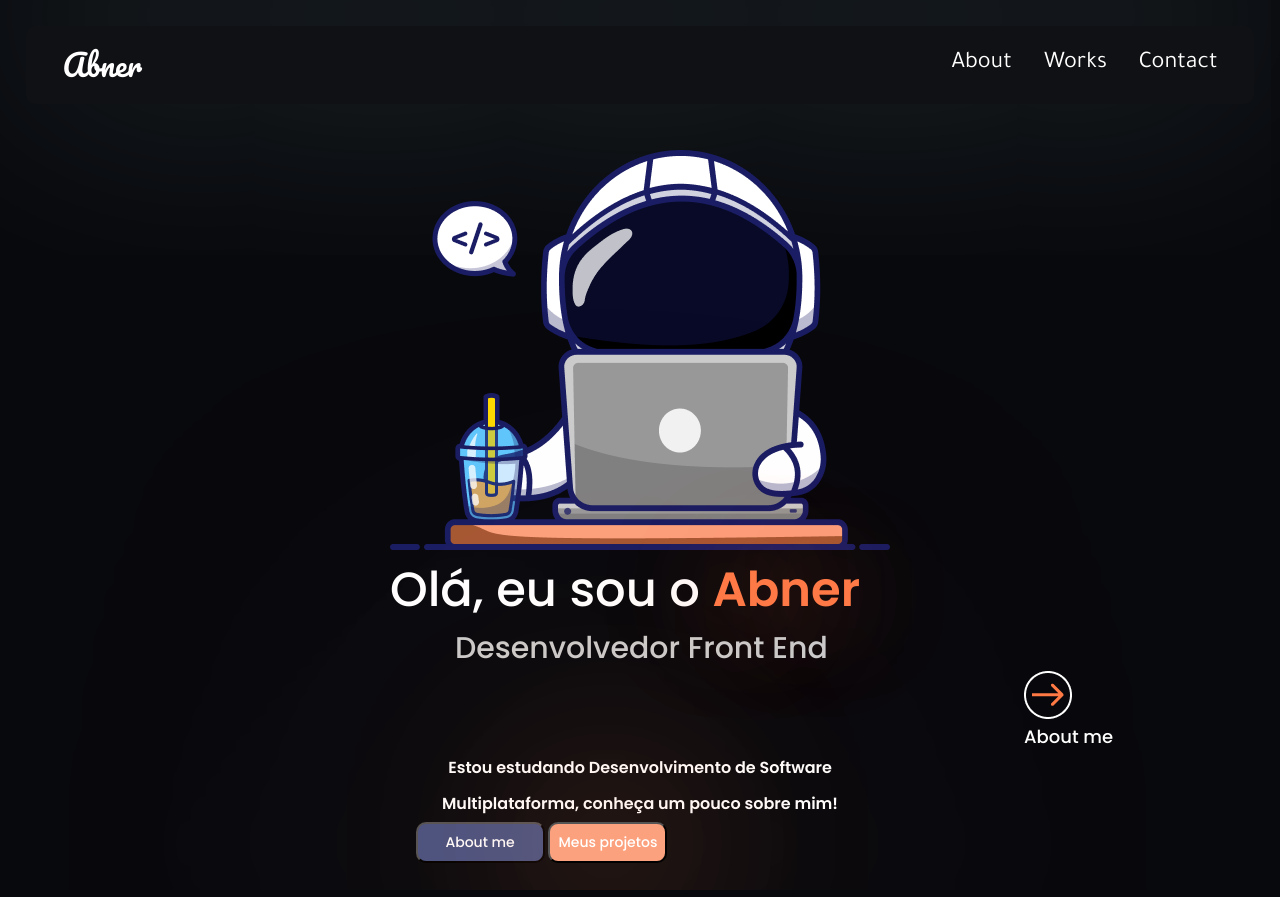
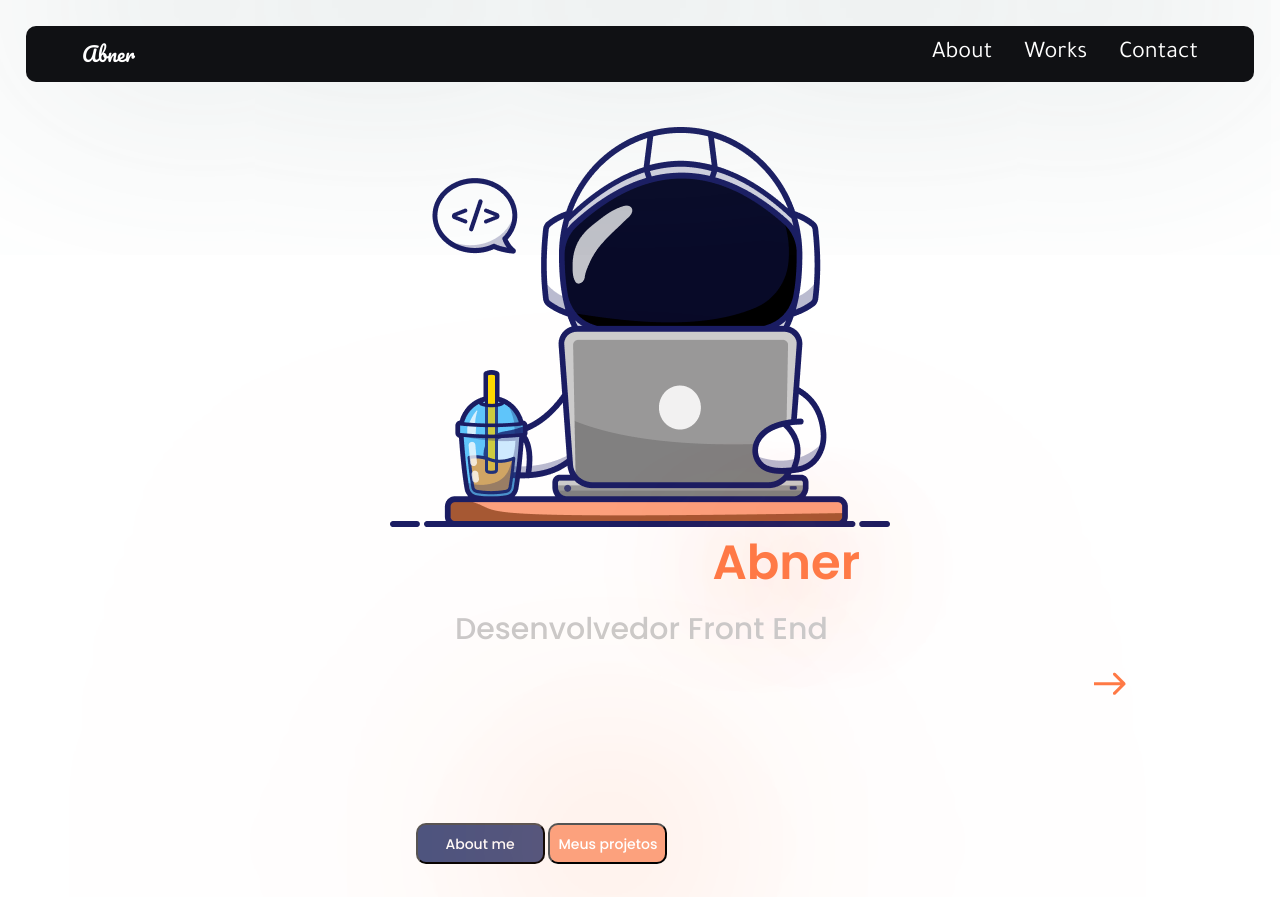
Before and after one commit to abnercosta97/landingpage, a plain HTML site: page index.html in a window 1280 px wide. Drawn offline with nearby package versions, Linux system fonts and the light colour scheme.

Commit message:
bootstrap
inicio de bootstrap

```diff
--- a/index.html
+++ b/index.html
@@ -7,19 +7,21 @@
     <meta name="description" content="Portifólio e informações">
     <link rel="stylesheet" href="style.css">
     <title>Abner Costa</title>
+    <link href="https://cdn.jsdelivr.net/npm/bootstrap@5.3.0-alpha3/dist/css/bootstrap.min.css" rel="stylesheet" integrity="sha384-KK94CHFLLe+nY2dmCWGMq91rCGa5gtU4mk92HdvYe+M/SXH301p5ILy+dN9+nJOZ" crossorigin="anonymous">
+    <script src="https://cdn.jsdelivr.net/npm/bootstrap@5.3.0-alpha3/dist/js/bootstrap.bundle.min.js" integrity="sha384-ENjdO4Dr2bkBIFxQpeoTz1HIcje39Wm4jDKdf19U8gI4ddQ3GYNS7NTKfAdVQSZe" crossorigin="anonymous"></script>
 </head>
 <body>
-    <div class="header-menu">
-    <header class="cabecalho">
-                <a class="cabecalho-menu-abner" href="index.html" target="_self">Abner</a>
+    <div class="header-menu navbar">
+    <header class="cabecalho container">
+                <a class="cabecalho-menu-abner navbar-brand text-white" href="index.html" target="_self">Abner</a>
         <nav class="cabecalho-menu">
-                <a class="cabecalho-menu-item" href="">About</a>
-                <a class="cabecalho-menu-item" href="">Works</a>
-                <a class="cabecalho-menu-item" href="">Contact</a>
+                <a class="cabecalho-menu-item link-offset-2 link-underline link-underline-opacity-0" href="">About</a>
+                <a class="cabecalho-menu-item link-offset-2 link-underline link-underline-opacity-0" href="">Works</a>
+                <a class="cabecalho-menu-item link-offset-2 link-underline link-underline-opacity-0" href="">Contact</a>
         </nav>
     </header>
     </div>
-    <main class="conteudo">
+    <main class="conteudo container">
         <section class="conteudo-principal">
             <img class="astronauta" src="imagens/g10.png" alt="Imagem do astronauta desenvolvedor">
             <div class="conteudo-principal-escrito">
--- a/style.css
+++ b/style.css
@@ -1,6 +1,7 @@
 @import url('https://fonts.googleapis.com/css2?family=Pacifico&family=Poppins:wght@400;500;600&family=Tajawal&display=swap');
-
+@import url('https://cdn.jsdelivr.net/npm/bootstrap@5.3.0-alpha3/dist/css/bootstrap.min.css');
 :root {
+    --bs-body-bg: #08090D;
     --cor1: #08090D;
     --cor2: #101114;
     --cor3: #FF7A46;
```
